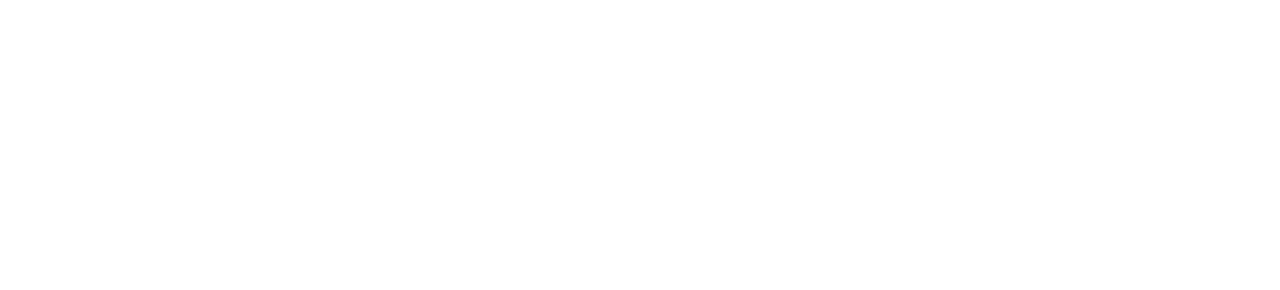
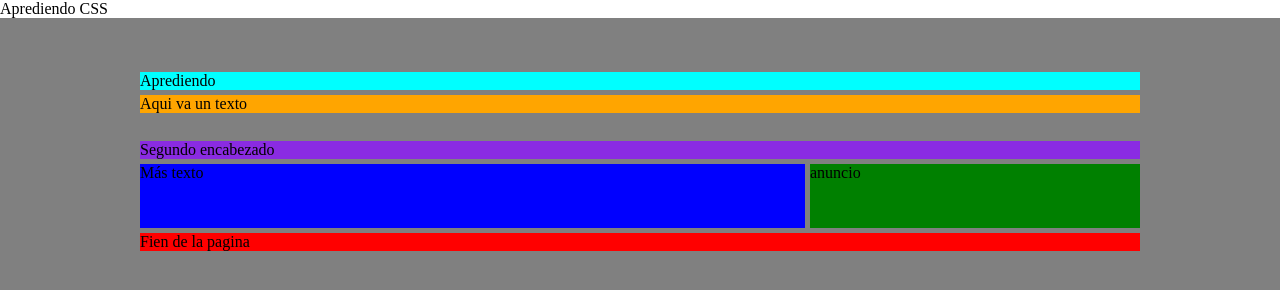
Before and after one commit to Enmanuel-TG/Aprediendo, a plain HTML site: page Index.html in a window 1280 px wide. Drawn offline with Linux system fonts and the light colour scheme.

Commit message:
Estrutura basica con grid

```diff
--- a/CSS/Style.css
+++ b/CSS/Style.css
@@ -2,3 +2,66 @@
     padding:0;
     margin:0;
 }
+body{
+    background-color:grey;
+}
+.titulo{
+    background-color: white;
+    width:1000;
+    margin: auto;
+}
+
+.contengrid{
+    display: grid;
+    grid-template-columns:repeat(3, 1fr);
+    grid-template-rows:repeat(9, 1fr);
+    gap:5px;
+    margin: auto;
+    width:1000px;
+}
+
+.contengrid .encabezado{
+    grid-area:encabezado;
+    grid-column-start:1;
+    grid-column-end:4;
+    grid-row:1 / 2;
+    background-color: aqua;
+}
+
+.contengrid .cuerpo{
+    grid-area:cuerpo;
+    grid-column:1 / 4;
+    grid-row: 2 / 3;
+    background-color:orange;
+}
+
+.contengrid .Sencabezado{
+    background-color:blueviolet;
+    grid-area:Sencabezado;
+    grid-column:1 / 4;
+    grid-row:4/ 5;
+}
+
+.contengrid .cuerpo2{
+    background-color:blue;
+    grid-area:cuerpo2;
+    grid-column:1 / 3;
+    grid-row: 5 / 8;
+
+ }
+
+.contengrid .anuncio{
+    background-color:green;
+    grid-area:anuncio;
+    grid-column:3 / 4;
+    grid-row: 5 / 8;
+
+
+ }
+
+.contengrid .pies{
+    background-color:Red;
+    grid-area:pies;
+    grid-column:1 / 4;
+    grid-row:8 / 9;
+}
--- a/Index.html
+++ b/Index.html
@@ -7,7 +7,20 @@
     <link rel="stylesheet" href="CSS/Style.css">
     <title>Documents</title>
 </head>
+<div class="titulo"><P>
+    Aprediendo CSS
+</P></div>
+<br>
+<br>
+<br>
 <body>
-
+    <div class="contengrid">
+    <div class="encabezado">Aprediendo</div>
+    <div class="cuerpo">Aqui va un texto</div>
+    <div class="Sencabezado">Segundo encabezado</div>
+    <div class="cuerpo2">Más texto</div>
+    <div class="anuncio">anuncio</div>
+    <div class="pies">Fien de la pagina</div>
+    </div>
 </body>
 </html>
```
